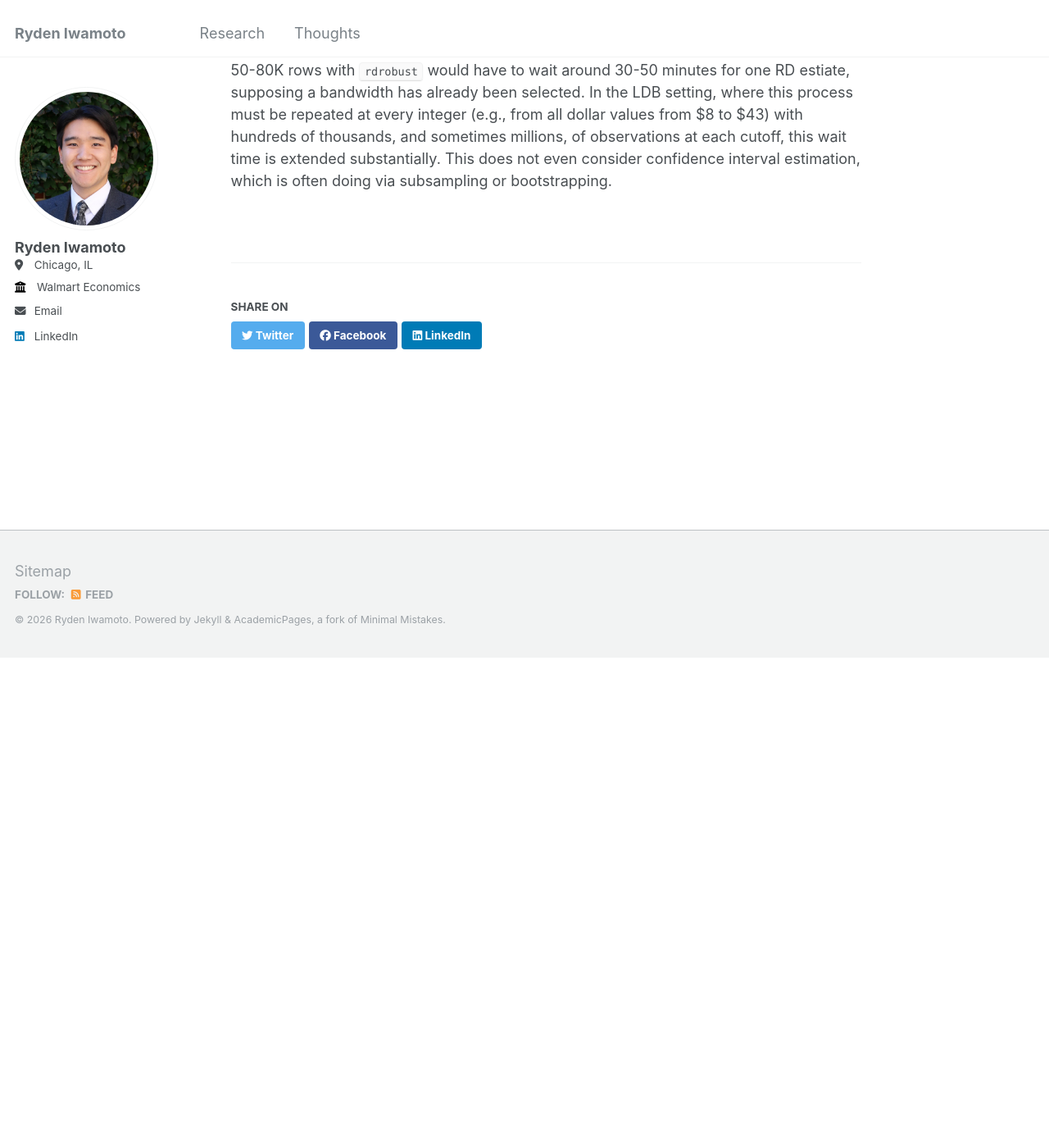
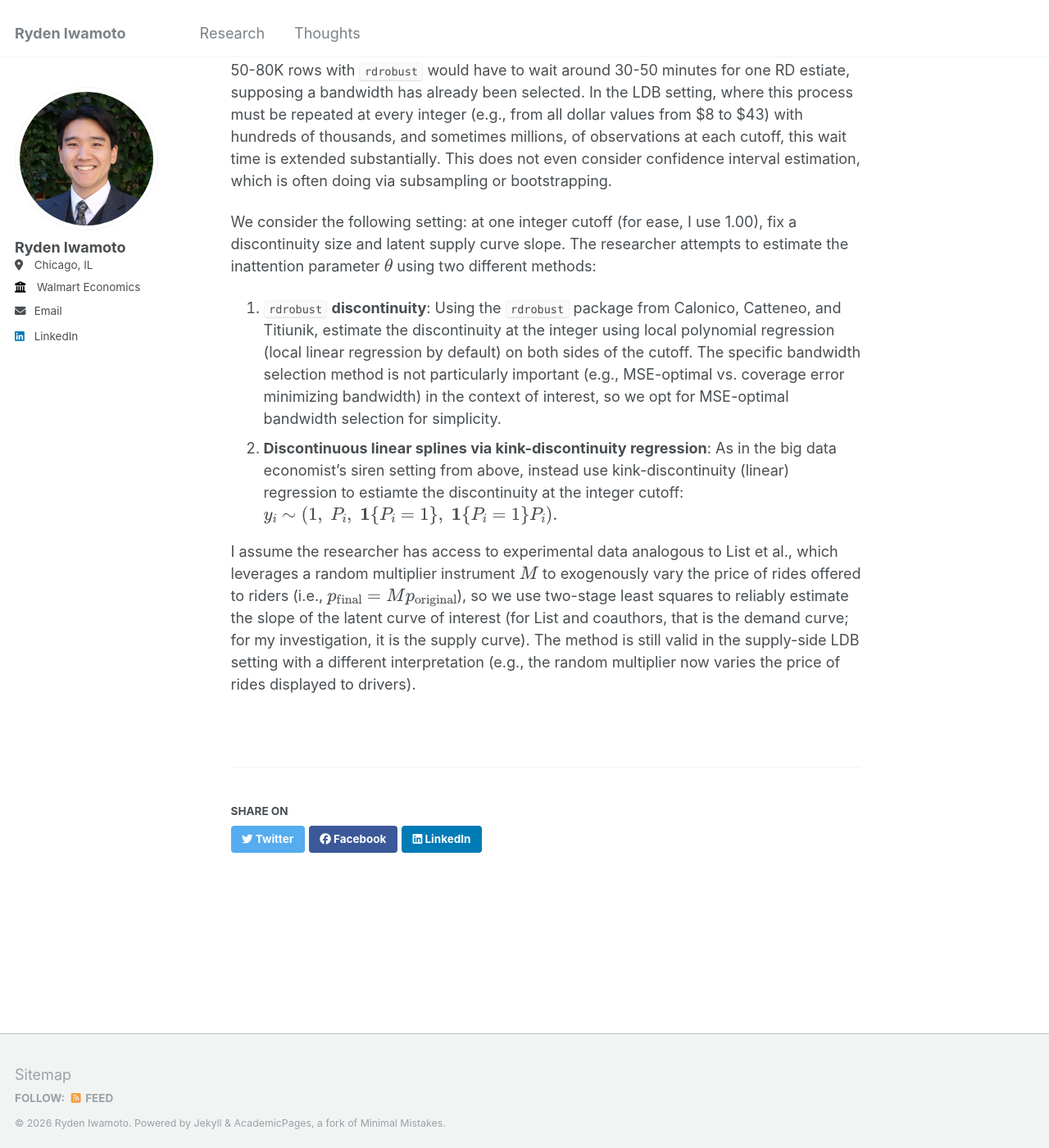
Before and after one commit to rydeniwamoto/rydeniwamoto.github.io, a Jekyll site: the page built from _posts/2026-03-15-npLDB.md, in a window 1280 px wide and 1400 px high, scrolled down 1560 px. Shown: the whole window at 82% size. Built offline with Jekyll 4.4.1, drawn with Linux system fonts in a browser that asks for light colours; before the commit the page ends 2361 px from its top, so only the background shows below that; some of the changed text lies outside the part shown.

Commit message:
Enable LaTeX math and raise headshot

```diff
--- a/_posts/2026-03-15-npLDB.md
+++ b/_posts/2026-03-15-npLDB.md
@@ -55,7 +55,7 @@ how different non-paramteric methods fare at estimating the discontinuity at the
 cutoff.
 
 While this exploration is relevant both in the "normal" (i.e., \\(n \gg p\\)) and big data regime,
-it is particularly relevant in the latter. Because popular software packages like `rdrobust` in R
+it is particularly relevant in the latter. Because popular software packages like [`rdrobust`](https://rdpackages.github.io/rdrobust/) in R
 cannot parse large datasets efficiently, global methods like splines or kink-discontinuity linear
 regression are tempting. For an idea of *how* tempting such methods can be, a greedy economist with
 biblical levels of compute utilization processing data with some 50-80K rows with `rdrobust`
@@ -64,3 +64,26 @@ selected. In the LDB setting, where this process must be repeated at every integ
 dollar values from $8 to $43) with hundreds of thousands, and sometimes millions, of observations at
 each cutoff, this wait time is extended substantially. This does not even consider confidence interval
 estimation, which is often doing via subsampling or bootstrapping.
+
+We consider the following setting: at one integer cutoff (for ease, I use 1.00), fix a discontinuity
+size and latent supply curve slope. The researcher attempts to estimate the inattention parameter
+\\(\theta\\) using two different methods:
+1. `rdrobust` **discontinuity**: Using the `rdrobust` package from Calonico, Catteneo, and Titiunik,
+estimate the discontinuity at the integer using local polynomial regression (local linear regression by default)
+on both sides of the cutoff. The specific bandwidth selection method is not particularly important
+(e.g., MSE-optimal vs. coverage error minimizing bandwidth) in the context of interest, so we
+opt for MSE-optimal bandwidth selection for simplicity.
+2. **Discontinuous linear splines via kink-discontinuity regression**: As in the big data economist's
+siren setting from above, instead use kink-discontinuity (linear) regression to estiamte the
+discontinuity at the integer cutoff:
+$$
+y_i \sim \left(1, \; P_i, \; \boldsymbol{1}\{P_i = 1\}, \; \boldsymbol{1}\{P_i = 1\}P_i\right).
+$$
+
+I assume the researcher has access to experimental data analogous to List et al., which
+leverages a random multiplier instrument \\(M\\) to exogenously vary the price of rides
+offered to riders (i.e., \\(p_{\mathrm{final}} = Mp_{\mathrm{original}}\\)), so we
+use two-stage least squares to reliably estimate the slope of the latent curve of interest
+(for List and coauthors, that is the demand curve; for my investigation, it is the
+supply curve). The method is still valid in the supply-side LDB setting with a different
+interpretation (e.g., the random multiplier now varies the price of rides displayed to drivers).
```
Also changed, not shown: other parts of _posts/2026-03-15-npLDB.md (+2 -2 lines).
